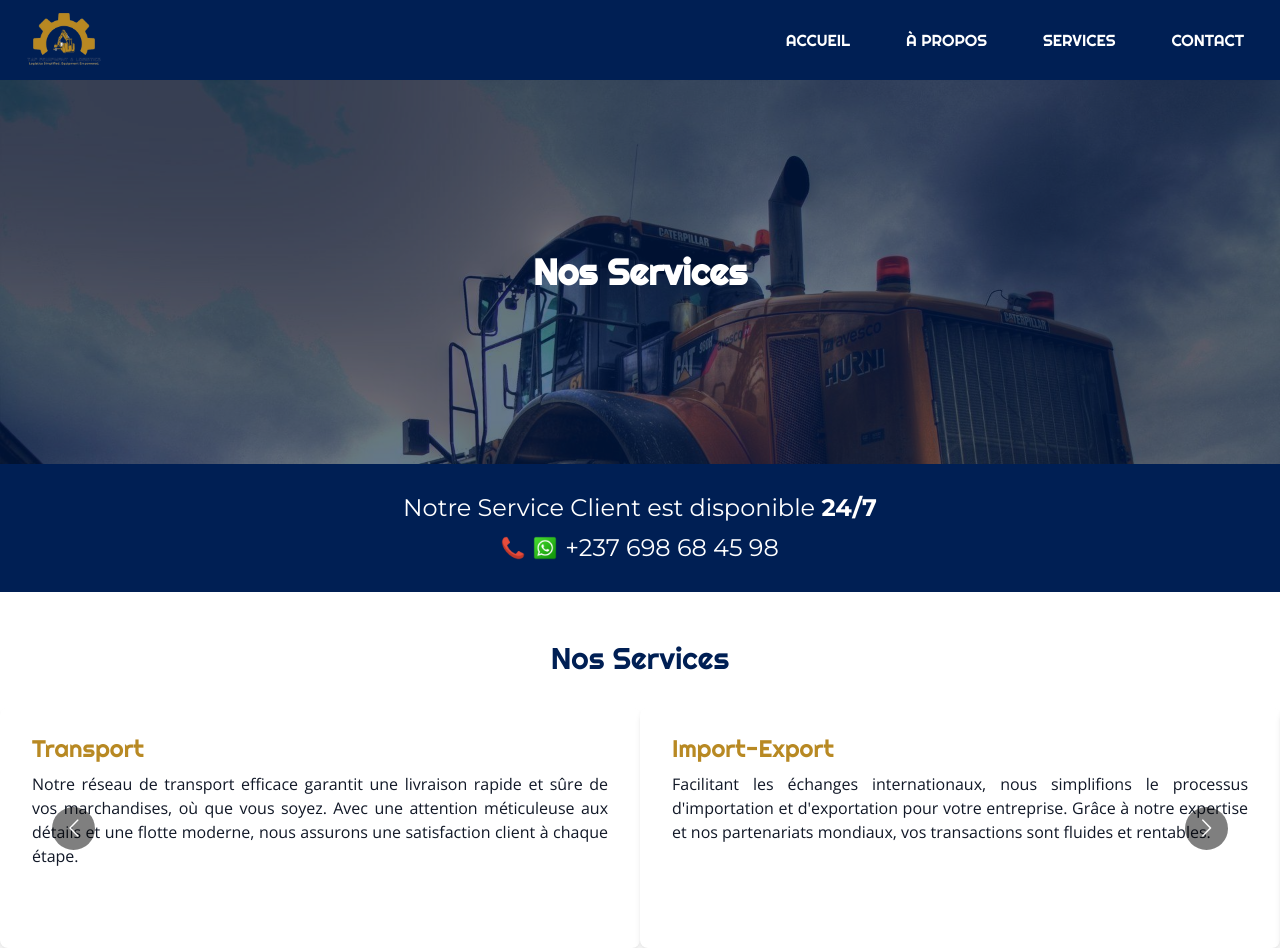
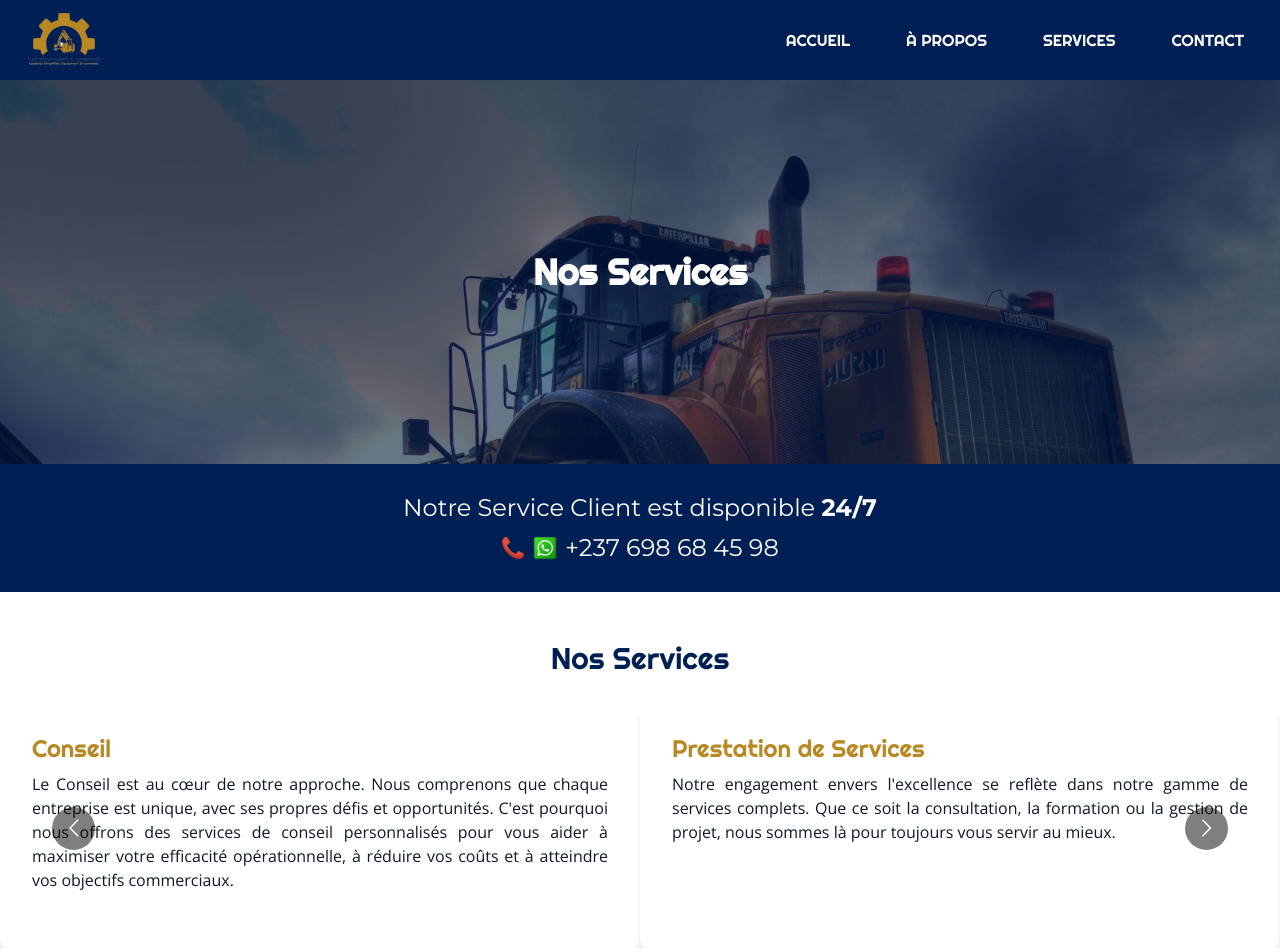
Before and after one commit to tonybnya/website, a React (Vite) app: page /services in a window 1280 px wide. Shown: the top 952 px of the page. Built offline with nearby package versions, Linux system fonts and the light colour scheme.

Commit message:
update services

```diff
--- a/src/data/services.js
+++ b/src/data/services.js
@@ -1,4 +1,10 @@
 const services = [
+  {
+    icon: "/assets/icon/8.svg",
+    service: "Vente d'engins",
+    description:
+      "Nous comprenons l'importance de disposer d'équipements fiables pour vos opérations logistiques. Notre gamme de services comprend la vente d'équipements, d'engins et de camions de logistique de haute qualité, conçus pour répondre aux besoins variés de nos clients.",
+  },
   {
     icon: "/assets/icon/5.svg",
     service: "Maintenance d'engins",
@@ -12,6 +18,30 @@ const services = [
       "Besoin d'équipements fiables pour vos projets ? Notre service de location d'engins propose une gamme variée d'équipements de qualité, adaptés à vos exigences. De la construction au transport, nous avons ce qu'il vous faut.",
   },
   {
+    icon: "/assets/icon/9.svg",
+    service: "Conseil",
+    description:
+      "Le Conseil est au cœur de notre approche. Nous comprenons que chaque entreprise est unique, avec ses propres défis et opportunités. C'est pourquoi nous offrons des services de conseil personnalisés pour vous aider à maximiser votre efficacité opérationnelle, à réduire vos coûts et à atteindre vos objectifs commerciaux.",
+  },
+  {
+    icon: "/assets/icon/7.svg",
+    service: "Prestation de Services",
+    description:
+      "Notre engagement envers l'excellence se reflète dans notre gamme de services complets. Que ce soit la consultation, la formation ou la gestion de projet, nous sommes là pour toujours vous servir au mieux.",
+  },
+  {
+    icon: "/assets/icon/6.svg",
+    service: "Commerce Général",
+    description:
+      "De la fourniture de matières premières à la distribution de produits finis, notre commerce général répond à tous vos besoins. Avec une sélection diversifiée et des partenariats solides, nous sommes votre guichet unique pour toutes vos demandes commerciales.",
+  },
+  {
+    icon: "/assets/icon/4.svg",
+    service: "Import-Export",
+    description:
+      "Facilitant les échanges internationaux, nous simplifions le processus d'importation et d'exportation pour votre entreprise. Grâce à notre expertise et nos partenariats mondiaux, vos transactions sont fluides et rentables.",
+  },
+  {
     icon: "/assets/icon/1.svg",
     service: "Logistique",
     description:
@@ -23,24 +53,6 @@ const services = [
     description:
       "Notre réseau de transport efficace garantit une livraison rapide et sûre de vos marchandises, où que vous soyez. Avec une attention méticuleuse aux détails et une flotte moderne, nous assurons une satisfaction client à chaque étape.",
   },
-  {
-    icon: "/assets/icon/4.svg",
-    service: "Import-Export",
-    description:
-      "Facilitant les échanges internationaux, nous simplifions le processus d'importation et d'exportation pour votre entreprise. Grâce à notre expertise et nos partenariats mondiaux, vos transactions sont fluides et rentables.",
-  },
-  // {
-  //   icon: "/assets/icon/6.svg",
-  //   service: "Commerce Général",
-  //   description:
-  //     "De la fourniture de matières premières à la distribution de produits finis, notre commerce général répond à tous vos besoins. Avec une sélection diversifiée et des partenariats solides, nous sommes votre guichet unique pour toutes vos demandes commerciales.",
-  // },
-  {
-    icon: "/assets/icon/7.svg",
-    service: "Prestation de Services",
-    description:
-      "Notre engagement envers l'excellence se reflète dans notre gamme de services complets. Que ce soit la consultation, la formation ou la gestion de projet, nous sommes là pour toujours vous servir au mieux.",
-  },
 ];
 
 export default services;
```
Also changed, not shown: public/assets/icon/8.svg (added), public/assets/icon/9.svg (added).
